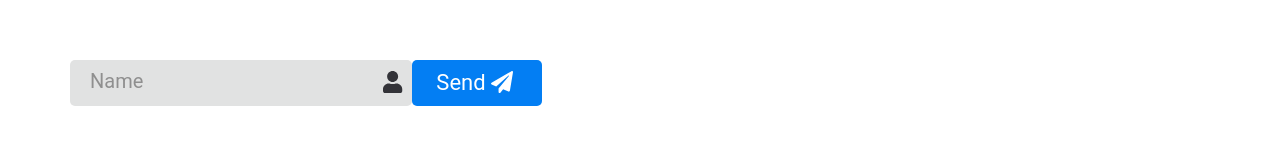
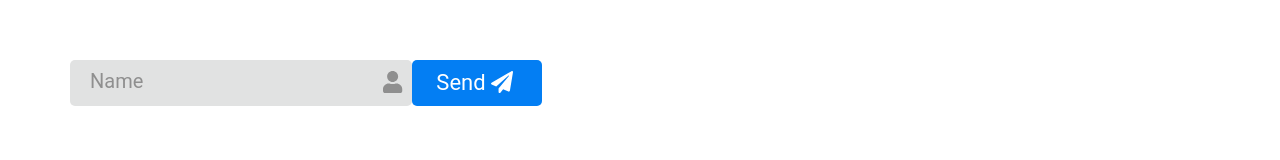
Before and after one commit to vladzyabs/portfolio, a React (Create React App) app: page / in a window 1280 px wide. Shown: the part 1320-1480 px from the top of the page. Built offline with nearby package versions, Linux system fonts and the light colour scheme.

Commit message:
refactoring custom input

```diff
--- a/src/components/common/Input/Input.module.scss
+++ b/src/components/common/Input/Input.module.scss
@@ -15,6 +15,7 @@
     font-size: 22px;
     color: $title-color;
     width: 100%;
+    transition: .2s all;
   }
 
   .label {
@@ -24,6 +25,10 @@
     font-size: 20px;
     color: #8f8f8f;
     transition: .15s all ease-out;
+  }
+
+  input:focus, input:hover {
+    box-shadow: 0 2px 10px rgba($light-gray, 1);
   }
 
   input:focus + .label, input:valid + .label {
@@ -53,6 +58,6 @@
     top: 10px;
     right: 10px;
     font-size: 22px;
-    color: $title-color;
+    color: #8f8f8f;
   }
 }
```
